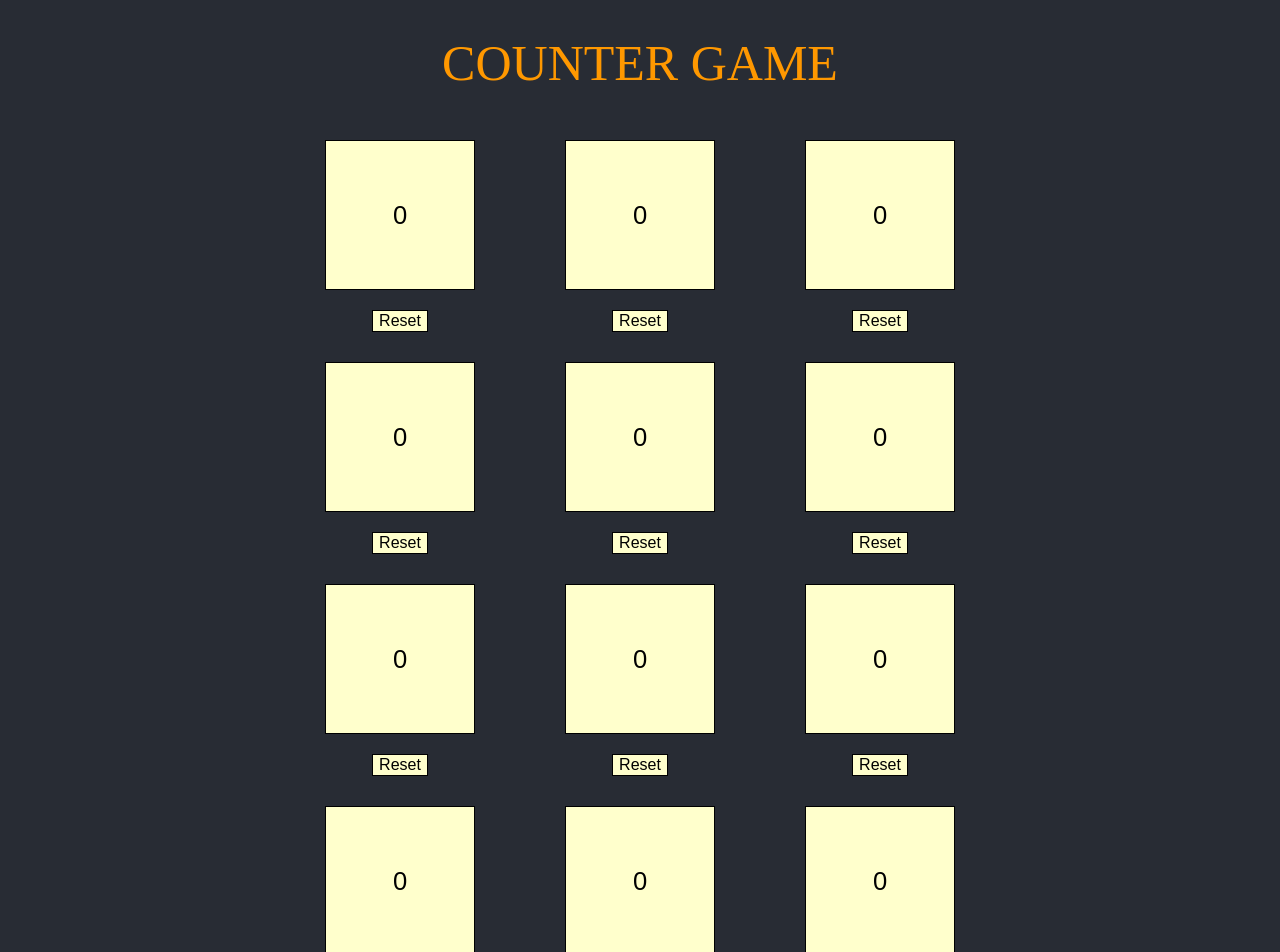
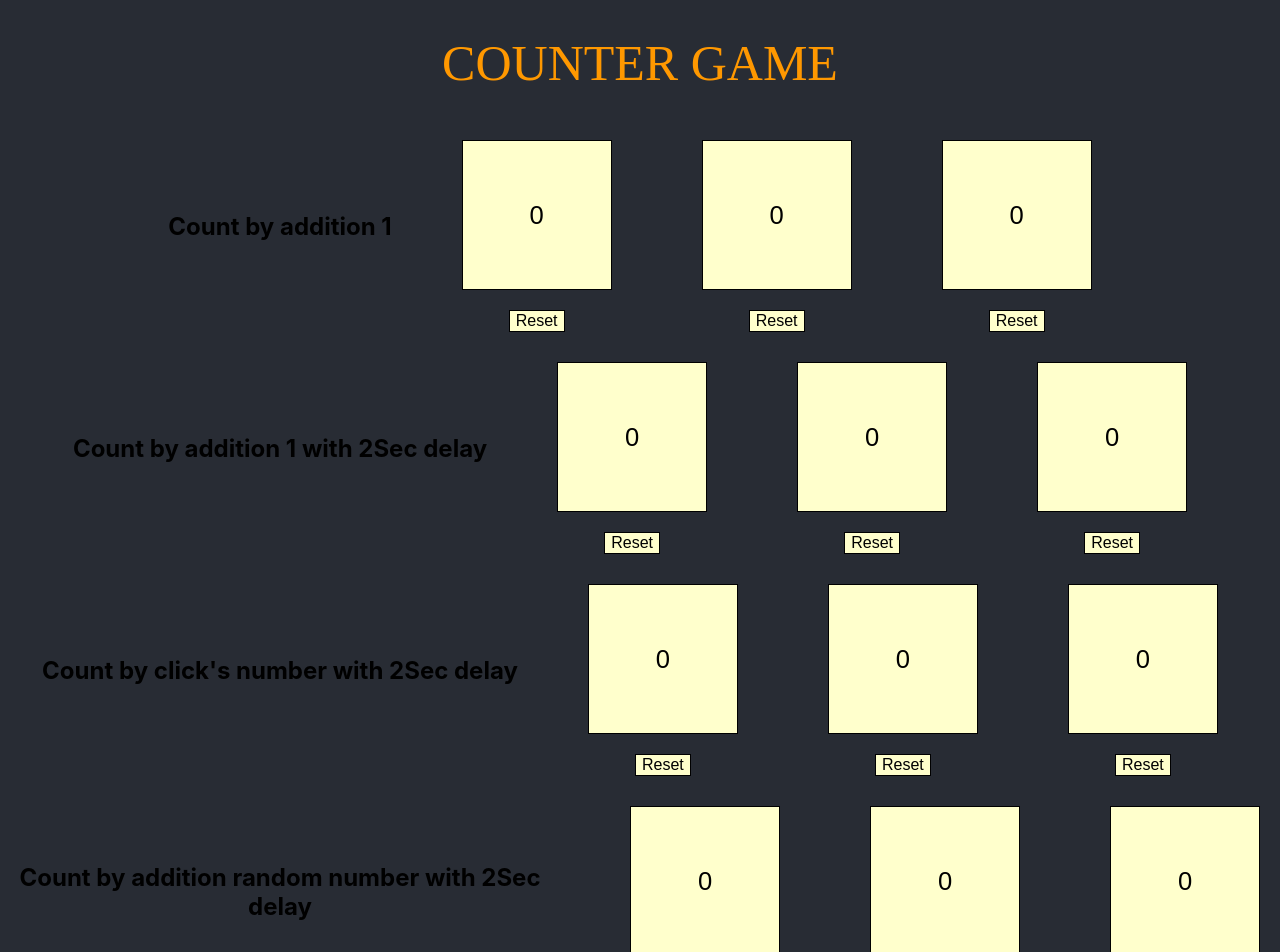
Before and after one commit to yonin7/counter-game, a React (Create React App) app: page / in a window 1280 px wide. Shown: the top 952 px of the page. Built offline with nearby package versions, Linux system fonts and the light colour scheme.

Commit message:
adding titles for each row

```diff
--- a/src/components/DelayRowByAddition.jsx
+++ b/src/components/DelayRowByAddition.jsx
@@ -1,7 +1,7 @@
 import { useState } from "react";
 import Cube from "./Cube";
 
-import { RowContainer } from "./RowStyles";
+import { RowContainer, RowTitle } from "./RowStyles";
 
 const DelayRowByAddition = () => {
   const [clicks, setClicks] = useState(0);
@@ -22,6 +22,7 @@ const DelayRowByAddition = () => {
 
   return (
     <RowContainer>
+      <RowTitle>Count by click's number with 2Sec delay</RowTitle>
       <Cube
         functionality={counterFunctionality}
         delay={true}
--- a/src/components/DelayRowByOne.jsx
+++ b/src/components/DelayRowByOne.jsx
@@ -1,12 +1,13 @@
 import Cube from "./Cube";
 
-import { RowContainer } from "./RowStyles";
+import { RowContainer, RowTitle } from "./RowStyles";
 
 const DelayRowByOne = () => {
   const counterFunctionality = (counter) => counter + 1;
 
   return (
     <RowContainer>
+      <RowTitle>Count by addition 1 with 2Sec delay</RowTitle>
       <Cube functionality={counterFunctionality} delay={true} />
       <Cube functionality={counterFunctionality} delay={true} />
       <Cube functionality={counterFunctionality} delay={true} />
--- a/src/components/DelayRowByRandom.jsx
+++ b/src/components/DelayRowByRandom.jsx
@@ -1,6 +1,6 @@
 import Cube from "./Cube";
 
-import { RowContainer } from "./RowStyles";
+import { RowContainer, RowTitle } from "./RowStyles";
 
 const DelayRowByRandom = () => {
   const counterFunctionality = (counter) => {
@@ -10,6 +10,7 @@ const DelayRowByRandom = () => {
 
   return (
     <RowContainer>
+      <RowTitle>Count by addition random number with 2Sec delay</RowTitle>
       <Cube functionality={counterFunctionality} delay={true} />
       <Cube functionality={counterFunctionality} delay={true} />
       <Cube functionality={counterFunctionality} delay={true} />
--- a/src/components/Row.jsx
+++ b/src/components/Row.jsx
@@ -1,11 +1,12 @@
 import Cube from "./Cube";
 
-import { RowContainer } from "./RowStyles";
+import { RowContainer, RowTitle } from "./RowStyles";
 
 const Row = () => {
   const counterFunctionality = (counter) => counter + 1;
   return (
     <RowContainer>
+      <RowTitle>Count by addition 1</RowTitle>
       <Cube functionality={counterFunctionality} />
       <Cube functionality={counterFunctionality} />
       <Cube functionality={counterFunctionality} />
--- a/src/components/RowStyles.js
+++ b/src/components/RowStyles.js
@@ -9,3 +9,5 @@ export const RowContainer = styled.section`
     flex-direction: column;
   }
 `;
+
+export const RowTitle = styled.h2``;
```
